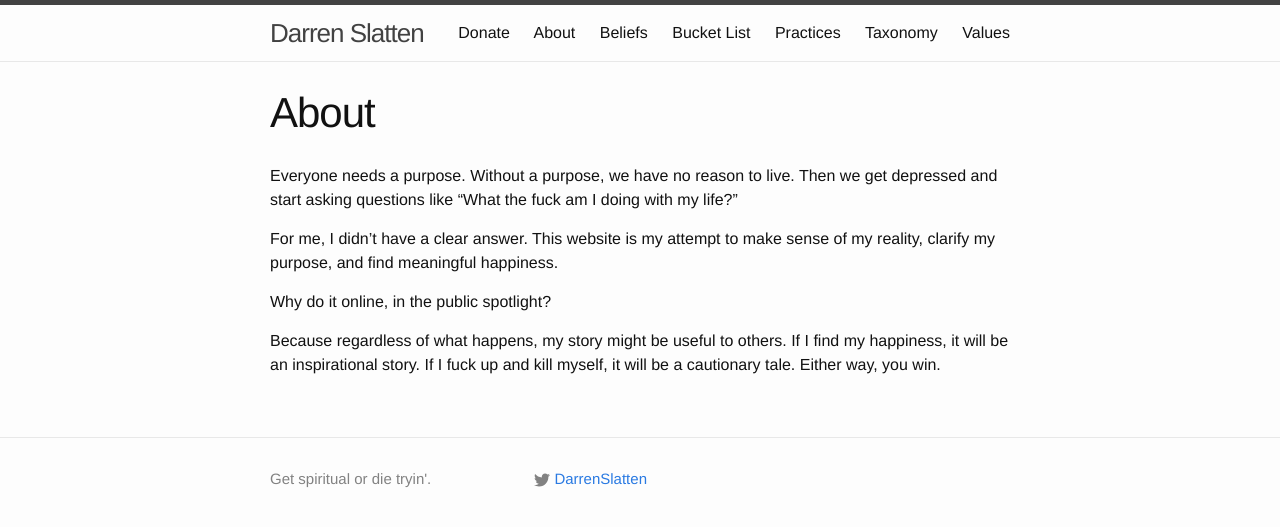
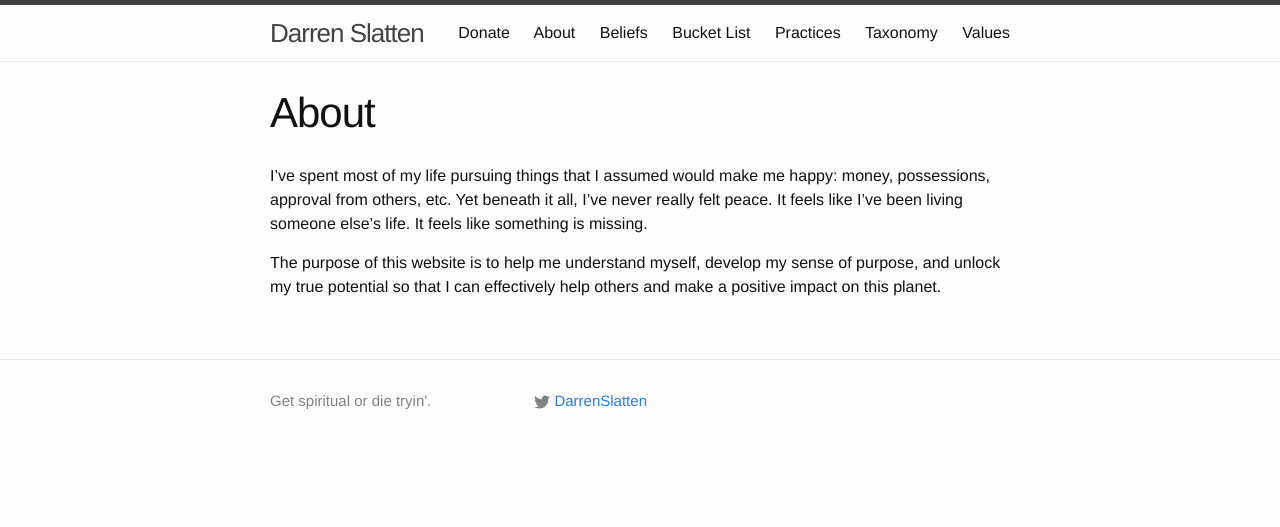
Before and after one commit to dslatten/dslatten.github.io, a Jekyll site: the page built from about.md, in a window 1280 px wide. Shown: the top 527 px of the page. Built offline with Jekyll 4.4.1, drawn with Linux system fonts in a browser that asks for light colours.

Commit message:
New post, new purpose

```diff
--- a/about.md
+++ b/about.md
@@ -3,10 +3,6 @@ layout: page
 title: About
 permalink: /about.html
 ---
-Everyone needs a purpose. Without a purpose, we have no reason to live. Then we get depressed and start asking questions like "What the fuck am I doing with my life?"
+I've spent most of my life pursuing things that I assumed would make me happy: money, possessions, approval from others, etc. Yet beneath it all, I've never really felt peace. It feels like I've been living someone else's life. It feels like something is missing.
 
-For me, I didn't have a clear answer. This website is my attempt to make sense of my reality, clarify my purpose, and find meaningful happiness.
-
-Why do it online, in the public spotlight?
-
-Because regardless of what happens, my story might be useful to others. If I find my happiness, it will be an inspirational story. If I fuck up and kill myself, it will be a cautionary tale. Either way, you win.
+The purpose of this website is to help me understand myself, develop my sense of purpose, and unlock my true potential so that I can effectively help others and make a positive impact on this planet.
```
Also changed, not shown: _posts/2016-02-11-a-new-purpose.md (added, +10 -0 lines).
